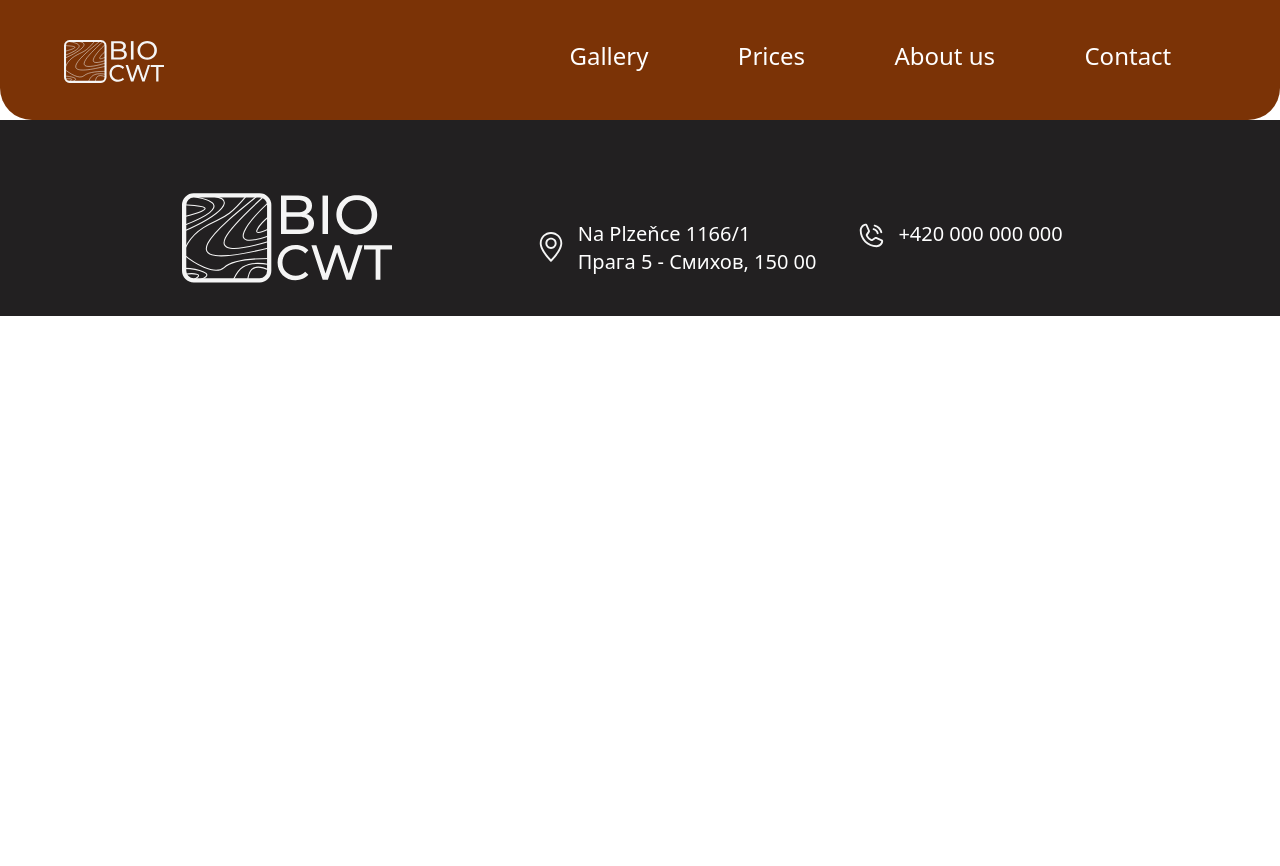
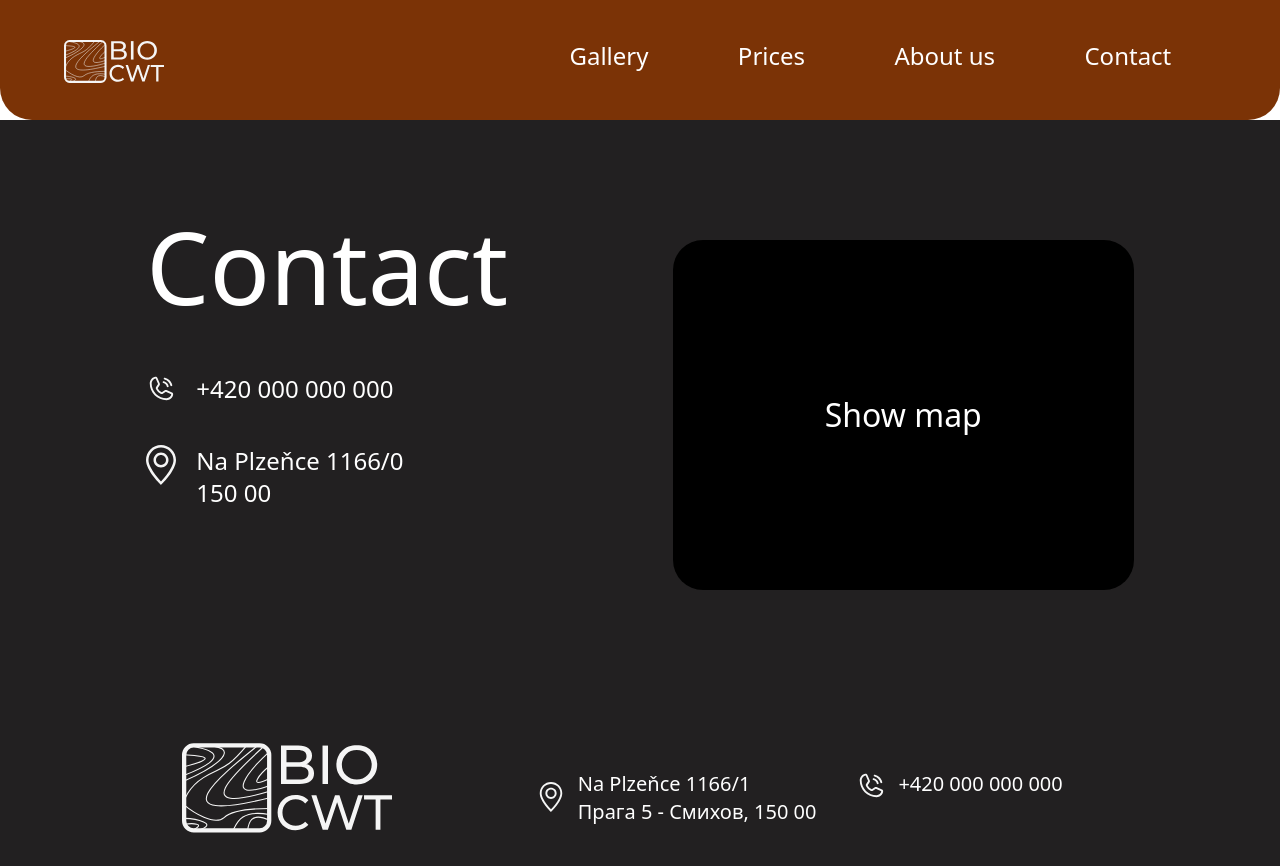
Before and after one commit to ZackG592/czech-wood, a Next.js app: page /contact in a window 1280 px wide. Before the commit the page ends 800 px from the top, so only its background shows below. Built offline with nearby package versions, Linux system fonts and the light colour scheme.

Commit message:
Created contact section, questionForm and shared/button

```diff
--- a/src/app/layout.tsx
+++ b/src/app/layout.tsx
@@ -21,7 +21,7 @@ export const metadata: Metadata = {
 };
 
 export default function RootLayout({
-  children
+  children,
 }: Readonly<{
   children: React.ReactNode;
 }>) {
@@ -31,7 +31,7 @@ export default function RootLayout({
         className={`${geistSans.variable} ${geistMono.variable} antialiased`}
       >
         <Header />
-        {children}
+        <div className="h-full">{children}</div>
         <Footer />
       </body>
     </html>
--- /dev/null
+++ b/src/forms/questionForm.tsx
@@ -0,0 +1,30 @@
+'use client';
+
+import { useState } from 'react';
+import { useForm } from 'react-hook-form';
+
+import Button from '@/shared/button/button';
+
+export default function QuestionForm() {
+  const { register, handleSubmit } = useForm();
+  const [data, setData] = useState<string>('');
+
+  return (
+    <form onSubmit={handleSubmit((data) => setData(JSON.stringify(data)))}>
+      <input
+        type="text"
+        {...register('name')}
+        placeholder="Your name"
+        required
+      />
+      <input
+        type="text"
+        {...register('phonenumber')}
+        placeholder="Your telephone number"
+        required
+      />
+      <textarea {...register('question')} placeholder="Your question" />
+      <Button text="Send" />
+    </form>
+  );
+}
--- a/src/sections/contactSection.tsx/ContactSection.tsx
+++ b/src/sections/contactSection.tsx/ContactSection.tsx
@@ -1,8 +1,58 @@
+'use client';
 
+import { useState } from 'react';
+import Image from 'next/image';
 
-export default function ContactSection(){
-    return(
-        <>
-        </>
-    )
+export default function ContactSection() {
+  const [isShowMap, setIsShowMap] = useState<boolean>(false);
+
+  return (
+    <div className="bg-[#222021] text-2xl text-white pb-10">
+      <div className="w-[90%] m-0 m-auto lg:flex lg: justify-around pt-20">
+        <div>
+          <div className="text-[48px] lg:text-[100px]">Contact</div>
+
+          <div>
+            <div className="flex mt-10">
+              <div>
+                <Image
+                  height={30}
+                  width={30}
+                  src={'/icons/phone.svg'}
+                  alt="phone"
+                />
+              </div>
+              <div className="pl-5">+420 000 000 000</div>
+            </div>
+
+            <div className="flex mt-10">
+              <div>
+                <Image
+                  height={30}
+                  width={30}
+                  src={'/icons/location-mark.svg'}
+                  alt="mark-point"
+                />
+              </div>
+              <div className="pl-5">
+                Na Plzeňce 1166/0 <br />
+                150 00
+              </div>
+            </div>
+          </div>
+        </div>
+        <div
+          className="bg-black lg:w-[40%] flex justify-center rounded-[30px] mt-10 items-center text-[32px] cursor-pointer h-[350px] active:opacity-0 transition-all duration-500 mb-10 overflow-hidden"
+          onClick={() => setIsShowMap(!isShowMap)}
+        >
+          {(isShowMap && (
+            <iframe
+              className="w-[100%] h-[350px]"
+              src="https://www.google.com/maps/embed?pb=!1m18!1m12!1m3!1d21164.227262803957!2d35.060611532885275!3d48.46557730205898!2m3!1f0!2f0!3f0!3m2!1i1024!2i768!4f13.1!3m3!1m2!1s0x40dbe3f9aa35a07d%3A0x4f008f86dfa3a7e8!2z0J3QsNCx0LXRgNC10LbQvdCw0Y8g0JTQvdC10L_RgNCw!5e0!3m2!1sru!2sua!4v1700082147773!5m2!1sru!2sua"
+            />
+          )) || <div className="text-white">Show map</div>}
+        </div>
+      </div>
+    </div>
+  );
 }
--- /dev/null
+++ b/src/shared/button/button.tsx
@@ -0,0 +1,15 @@
+import { FC } from 'react';
+
+interface ButtonProps {
+  text: string;
+}
+
+const Button: FC<ButtonProps> = ({ text }) => {
+  return (
+    <button className="outline-0 bg-[#728BAD] p-5 text-center rounded-3xl hover:bg-[#2d3e48]">
+      {text}
+    </button>
+  );
+};
+
+export default Button;
```
Also changed, not shown: package.json (+6 -5 lines), 1 other file (tests, documents, lock files or other folders).
